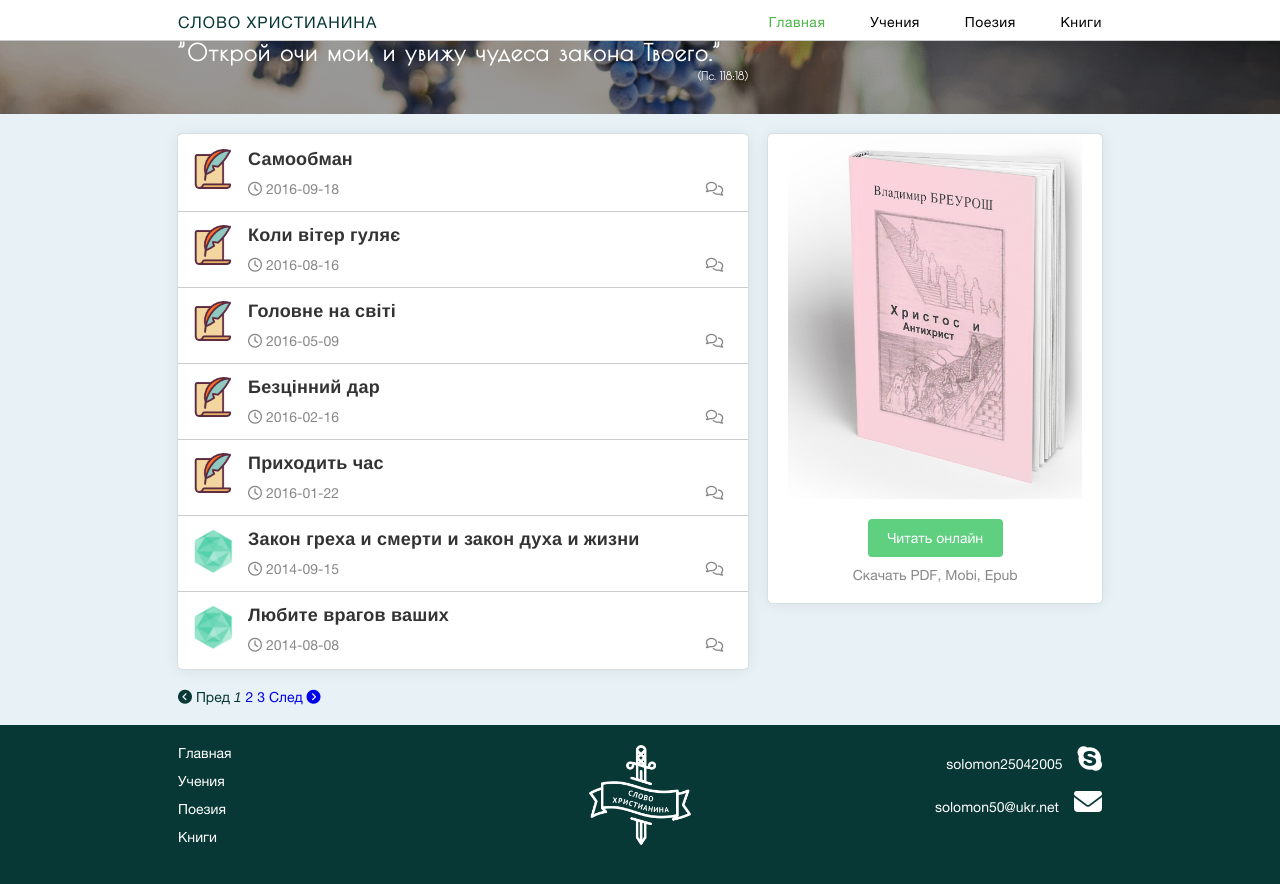
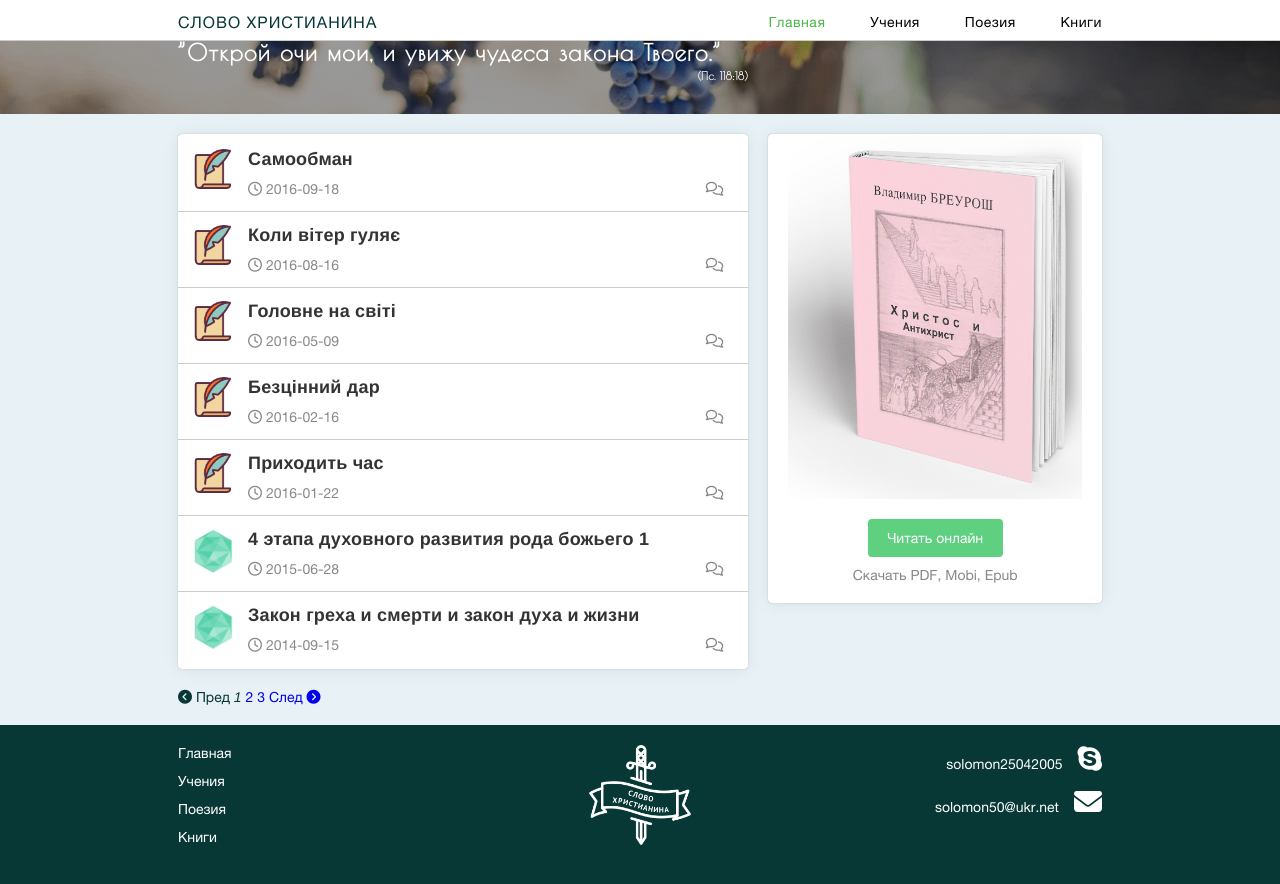
Before and after one commit to slovohrista/slovohrista.github.io, a Jekyll site: the page built from index.html, in a window 1280 px wide and 900 px high, scrolled down 270 px. Shown: the top 884 px of the window. Built offline with Jekyll 4.4.1, drawn with Linux system fonts in a browser that asks for light colours; nearby versions of some CDN libraries; the list of posts is cut into pages by our own code; comment, search, counter and statistics services are not loaded.

Commit message:
Updated 2015-06-28-4-jetapa-duhovnogo-razvitija-roda-bozhego .md

```diff
--- a/_posts/doctrine/2015-06-28-4-jetapa-duhovnogo-razvitija-roda-bozhego .md
+++ b/_posts/doctrine/2015-06-28-4-jetapa-duhovnogo-razvitija-roda-bozhego .md
@@ -1,6 +1,6 @@
 ---
-published: false
-title: 4 этапа духовного развития рода божьего
+published: true
+title: 4 этапа духовного развития рода божьего 1
 category: doctrine
 layout: single
 ---
```
